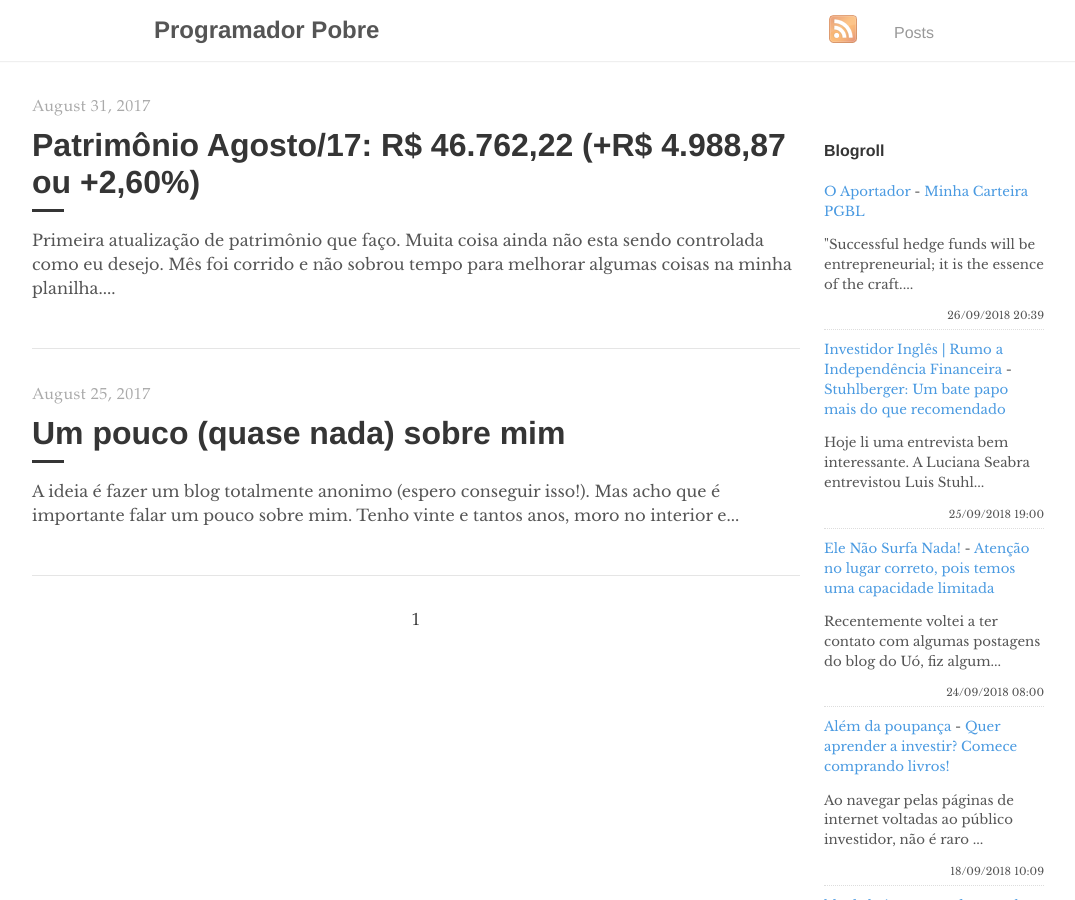
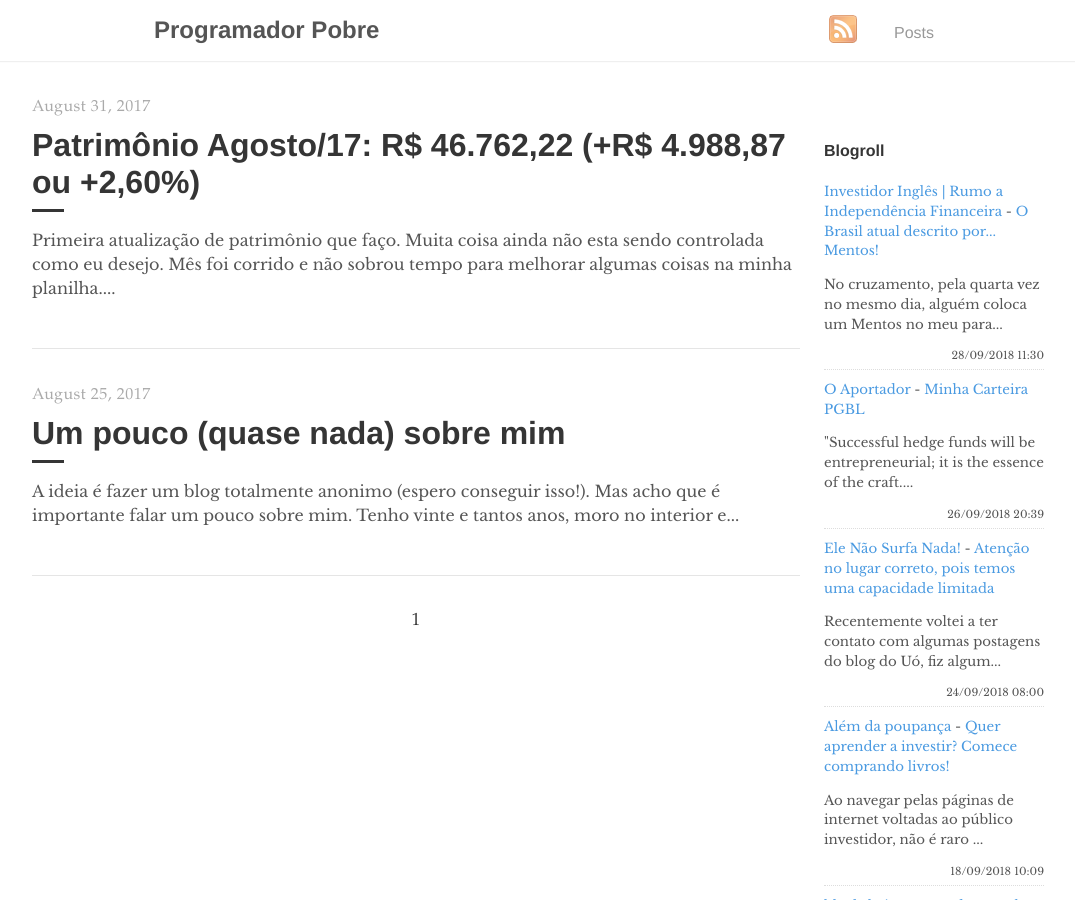
Before and after one commit to programadorpobre/programadorpobre.github.io, a Jekyll site: the page built from index.html, in a window 1280 px wide and 900 px high. Shown: the whole window, without its empty margins (96-1171 px from the left). Built offline with Jekyll 4.4.1, drawn with Linux system fonts in a browser that asks for light colours; the list of posts is cut into pages by our own code; comment, search, counter and statistics services are not loaded.

Commit message:
[ci skip] travis #419

```diff
--- a/_includes/feed-entries.html
+++ b/_includes/feed-entries.html
@@ -1,12 +1,12 @@
+<div class="feed-entry">
+    <a class="feed-entry-site-name" href="https://www.investidoringles.com/">Investidor Inglês | Rumo a Independência Financeira</a> - <a class="feed-entry-title" href="https://www.investidoringles.com/2018/09/o-brasil-atual-descrito-por-mentos.html">O Brasil atual descrito por... Mentos!</a>
+    <p class="feed-entry-summary">No cruzamento, pela quarta vez no mesmo dia, alguém coloca um Mentos no meu para...</p>
+    <time datetime="2018-09-28T11:30:00.000-03:00">28/09/2018 11:30</time>
+</div>
 <div class="feed-entry">
     <a class="feed-entry-site-name" href="https://oaportadorfinanceiro.blogspot.com/">O Aportador</a> - <a class="feed-entry-title" href="https://oaportadorfinanceiro.blogspot.com/2018/09/minha-carteira-pgbl.html">Minha Carteira PGBL</a>
     <p class="feed-entry-summary">"Successful hedge funds will be entrepreneurial; it is the essence of the craft....</p>
     <time datetime="2018-09-26T20:39:00.000-03:00">26/09/2018 20:39</time>
-</div>
-<div class="feed-entry">
-    <a class="feed-entry-site-name" href="https://www.investidoringles.com/">Investidor Inglês | Rumo a Independência Financeira</a> - <a class="feed-entry-title" href="https://www.investidoringles.com/2018/09/Stuhlberger-gestor-fundo-verde.html">Stuhlberger: Um bate papo mais do que recomendado</a>
-    <p class="feed-entry-summary">Hoje li uma entrevista bem interessante. A Luciana Seabra entrevistou Luis Stuhl...</p>
-    <time datetime="2018-09-25T19:00:00.000-03:00">25/09/2018 19:00</time>
 </div>
 <div class="feed-entry">
     <a class="feed-entry-site-name" href="https://elenaosurfanada.blogspot.com/">Ele Não Surfa Nada!</a> - <a class="feed-entry-title" href="https://elenaosurfanada.blogspot.com/2018/09/atencao-no-lugar-correto-pois-temos-uma.html">Atenção no lugar correto, pois temos uma capacidade limitada</a>
```
